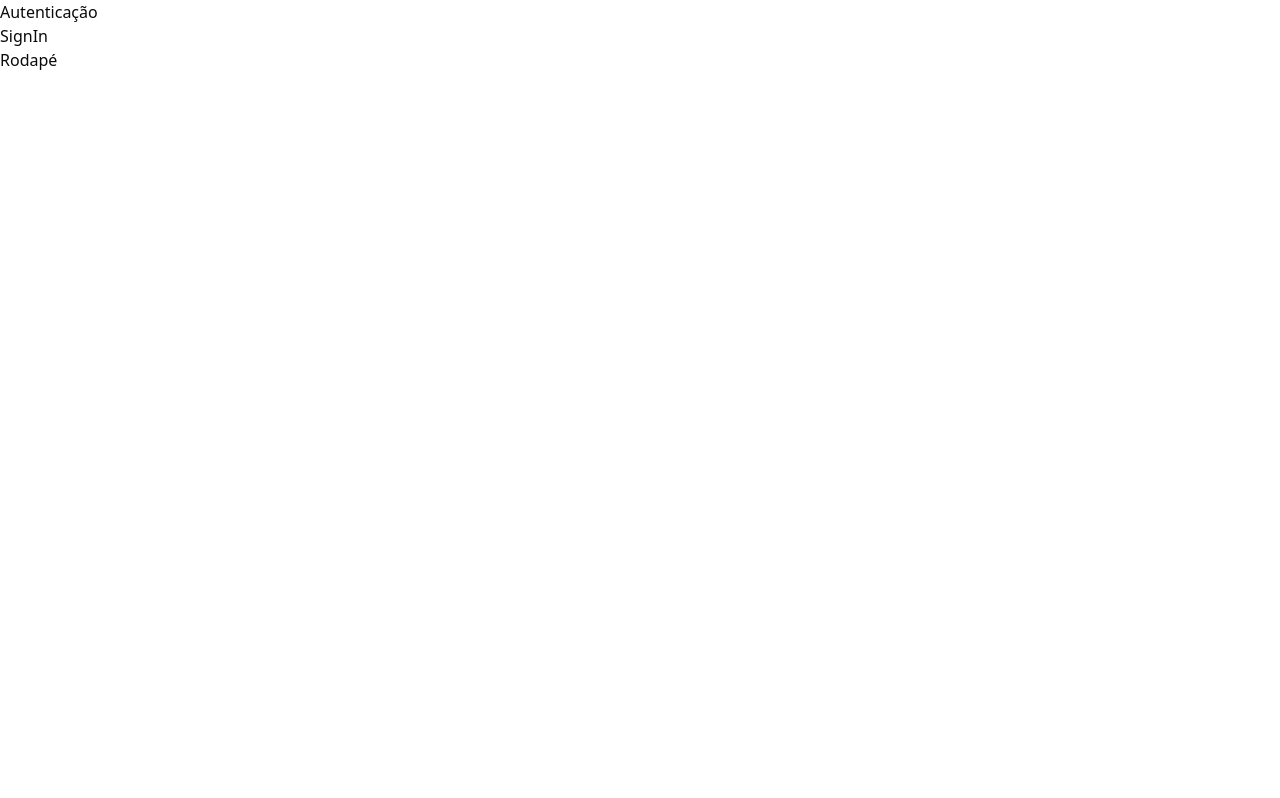
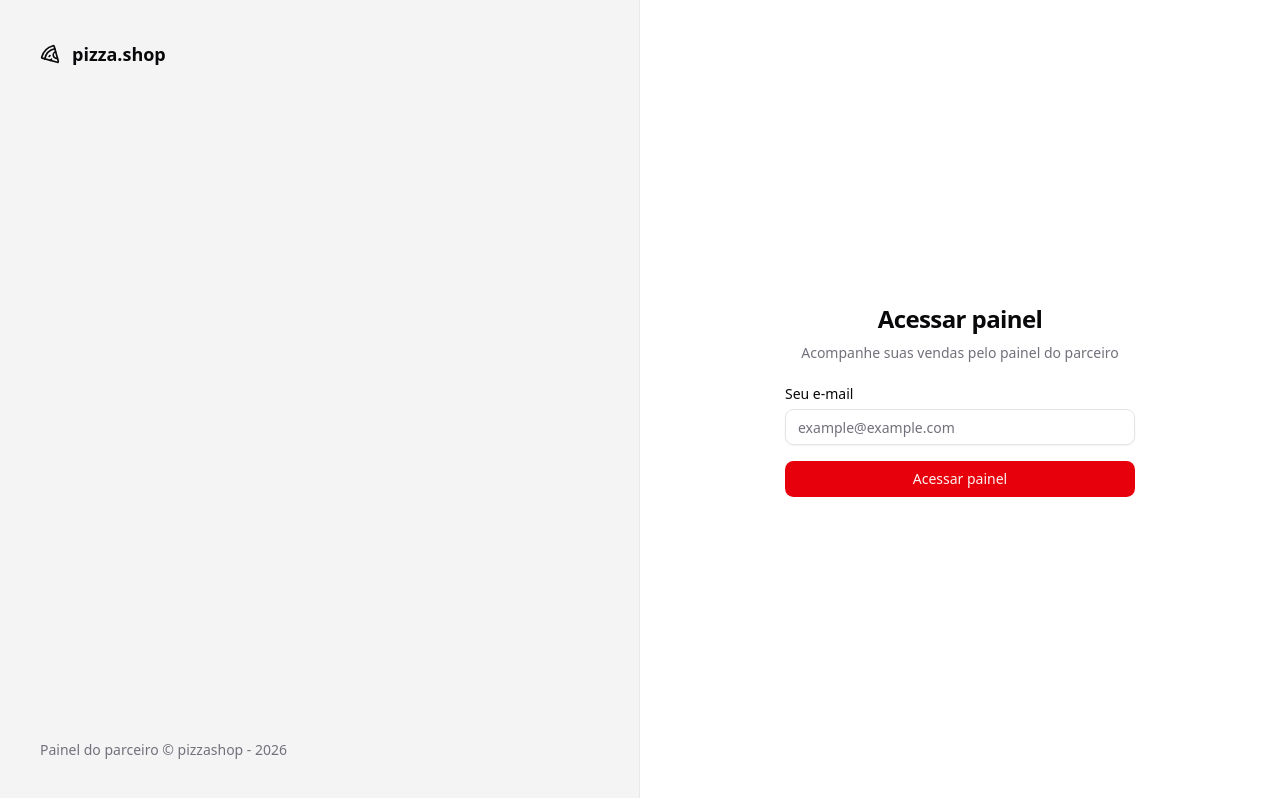
Before and after one commit to wendersonguedez/pizzashop, a React (Vite) app: page /sign-in in a window 1280 px wide. Built offline with nearby package versions, Linux system fonts and the light colour scheme.

Commit message:
feat(ui): create authentication page visual structure

```diff
--- a/src/App.tsx
+++ b/src/App.tsx
@@ -16,7 +16,7 @@ export function App() {
             <Route path="/dashboard" element={<Dashboard />} />
           </Route>
           <Route path="/" element={<AuthLayout />}>
-            <Route path="/sign-in" element={<SignIn />}></Route>
+            <Route path="/sign-in" element={<SignIn />} />
           </Route>
         </Routes>
       </BrowserRouter>
--- /dev/null
+++ b/src/components/ui/input.tsx
@@ -0,0 +1,21 @@
+import * as React from "react";
+
+import { cn } from "@/lib/utils";
+
+function Input({ className, type, ...props }: React.ComponentProps<"input">) {
+  return (
+    <input
+      type={type}
+      data-slot="input"
+      className={cn(
+        "file:text-foreground placeholder:text-muted-foreground selection:bg-primary selection:text-primary-foreground dark:bg-input/30 border-input h-9 w-full min-w-0 rounded-md border bg-transparent px-3 py-1 text-base shadow-xs transition-[color,box-shadow] outline-none file:inline-flex file:h-7 file:border-0 file:bg-transparent file:text-sm file:font-medium disabled:pointer-events-none disabled:cursor-not-allowed disabled:opacity-50 md:text-sm",
+        "focus-visible:border-ring focus-visible:ring-ring/50 focus-visible:ring-[3px]",
+        "aria-invalid:ring-destructive/20 dark:aria-invalid:ring-destructive/40 aria-invalid:border-destructive",
+        className,
+      )}
+      {...props}
+    />
+  );
+}
+
+export { Input };
--- /dev/null
+++ b/src/components/ui/label.tsx
@@ -0,0 +1,22 @@
+import * as LabelPrimitive from "@radix-ui/react-label";
+import * as React from "react";
+
+import { cn } from "@/lib/utils";
+
+function Label({
+  className,
+  ...props
+}: React.ComponentProps<typeof LabelPrimitive.Root>) {
+  return (
+    <LabelPrimitive.Root
+      data-slot="label"
+      className={cn(
+        "flex items-center gap-2 text-sm leading-none font-medium select-none group-data-[disabled=true]:pointer-events-none group-data-[disabled=true]:opacity-50 peer-disabled:cursor-not-allowed peer-disabled:opacity-50",
+        className,
+      )}
+      {...props}
+    />
+  );
+}
+
+export { Label };
--- a/src/index.css
+++ b/src/index.css
@@ -45,72 +45,72 @@
 }
 
 :root {
-  --radius: 0.625rem;
+  --radius: 0.65rem;
   --background: oklch(1 0 0);
-  --foreground: oklch(0.145 0 0);
+  --foreground: oklch(0.141 0.005 285.823);
   --card: oklch(1 0 0);
-  --card-foreground: oklch(0.145 0 0);
+  --card-foreground: oklch(0.141 0.005 285.823);
   --popover: oklch(1 0 0);
-  --popover-foreground: oklch(0.145 0 0);
-  --primary: oklch(0.205 0 0);
-  --primary-foreground: oklch(0.985 0 0);
-  --secondary: oklch(0.97 0 0);
-  --secondary-foreground: oklch(0.205 0 0);
-  --muted: oklch(0.97 0 0);
-  --muted-foreground: oklch(0.556 0 0);
-  --accent: oklch(0.97 0 0);
-  --accent-foreground: oklch(0.205 0 0);
+  --popover-foreground: oklch(0.141 0.005 285.823);
+  --primary: oklch(0.577 0.245 27.325);
+  --primary-foreground: oklch(0.971 0.013 17.38);
+  --secondary: oklch(0.967 0.001 286.375);
+  --secondary-foreground: oklch(0.21 0.006 285.885);
+  --muted: oklch(0.967 0.001 286.375);
+  --muted-foreground: oklch(0.552 0.016 285.938);
+  --accent: oklch(0.967 0.001 286.375);
+  --accent-foreground: oklch(0.21 0.006 285.885);
   --destructive: oklch(0.577 0.245 27.325);
-  --border: oklch(0.922 0 0);
-  --input: oklch(0.922 0 0);
-  --ring: oklch(0.708 0 0);
-  --chart-1: oklch(0.646 0.222 41.116);
-  --chart-2: oklch(0.6 0.118 184.704);
-  --chart-3: oklch(0.398 0.07 227.392);
-  --chart-4: oklch(0.828 0.189 84.429);
-  --chart-5: oklch(0.769 0.188 70.08);
+  --border: oklch(0.92 0.004 286.32);
+  --input: oklch(0.92 0.004 286.32);
+  --ring: oklch(0.704 0.191 22.216);
+  --chart-1: oklch(0.808 0.114 19.571);
+  --chart-2: oklch(0.637 0.237 25.331);
+  --chart-3: oklch(0.577 0.245 27.325);
+  --chart-4: oklch(0.505 0.213 27.518);
+  --chart-5: oklch(0.444 0.177 26.899);
   --sidebar: oklch(0.985 0 0);
-  --sidebar-foreground: oklch(0.145 0 0);
-  --sidebar-primary: oklch(0.205 0 0);
-  --sidebar-primary-foreground: oklch(0.985 0 0);
-  --sidebar-accent: oklch(0.97 0 0);
-  --sidebar-accent-foreground: oklch(0.205 0 0);
-  --sidebar-border: oklch(0.922 0 0);
-  --sidebar-ring: oklch(0.708 0 0);
+  --sidebar-foreground: oklch(0.141 0.005 285.823);
+  --sidebar-primary: oklch(0.577 0.245 27.325);
+  --sidebar-primary-foreground: oklch(0.971 0.013 17.38);
+  --sidebar-accent: oklch(0.967 0.001 286.375);
+  --sidebar-accent-foreground: oklch(0.21 0.006 285.885);
+  --sidebar-border: oklch(0.92 0.004 286.32);
+  --sidebar-ring: oklch(0.704 0.191 22.216);
 }
 
 .dark {
-  --background: oklch(0.145 0 0);
+  --background: oklch(0.141 0.005 285.823);
   --foreground: oklch(0.985 0 0);
-  --card: oklch(0.205 0 0);
+  --card: oklch(0.21 0.006 285.885);
   --card-foreground: oklch(0.985 0 0);
-  --popover: oklch(0.205 0 0);
+  --popover: oklch(0.21 0.006 285.885);
   --popover-foreground: oklch(0.985 0 0);
-  --primary: oklch(0.922 0 0);
-  --primary-foreground: oklch(0.205 0 0);
-  --secondary: oklch(0.269 0 0);
+  --primary: oklch(0.637 0.237 25.331);
+  --primary-foreground: oklch(0.971 0.013 17.38);
+  --secondary: oklch(0.274 0.006 286.033);
   --secondary-foreground: oklch(0.985 0 0);
-  --muted: oklch(0.269 0 0);
-  --muted-foreground: oklch(0.708 0 0);
-  --accent: oklch(0.269 0 0);
+  --muted: oklch(0.274 0.006 286.033);
+  --muted-foreground: oklch(0.705 0.015 286.067);
+  --accent: oklch(0.274 0.006 286.033);
   --accent-foreground: oklch(0.985 0 0);
   --destructive: oklch(0.704 0.191 22.216);
   --border: oklch(1 0 0 / 10%);
   --input: oklch(1 0 0 / 15%);
-  --ring: oklch(0.556 0 0);
-  --chart-1: oklch(0.488 0.243 264.376);
-  --chart-2: oklch(0.696 0.17 162.48);
-  --chart-3: oklch(0.769 0.188 70.08);
-  --chart-4: oklch(0.627 0.265 303.9);
-  --chart-5: oklch(0.645 0.246 16.439);
-  --sidebar: oklch(0.205 0 0);
+  --ring: oklch(0.396 0.141 25.723);
+  --chart-1: oklch(0.808 0.114 19.571);
+  --chart-2: oklch(0.637 0.237 25.331);
+  --chart-3: oklch(0.577 0.245 27.325);
+  --chart-4: oklch(0.505 0.213 27.518);
+  --chart-5: oklch(0.444 0.177 26.899);
+  --sidebar: oklch(0.21 0.006 285.885);
   --sidebar-foreground: oklch(0.985 0 0);
-  --sidebar-primary: oklch(0.488 0.243 264.376);
-  --sidebar-primary-foreground: oklch(0.985 0 0);
-  --sidebar-accent: oklch(0.269 0 0);
+  --sidebar-primary: oklch(0.637 0.237 25.331);
+  --sidebar-primary-foreground: oklch(0.971 0.013 17.38);
+  --sidebar-accent: oklch(0.274 0.006 286.033);
   --sidebar-accent-foreground: oklch(0.985 0 0);
   --sidebar-border: oklch(1 0 0 / 10%);
-  --sidebar-ring: oklch(0.556 0 0);
+  --sidebar-ring: oklch(0.396 0.141 25.723);
 }
 
 @layer base {
--- a/src/pages/_layouts/auth.tsx
+++ b/src/pages/_layouts/auth.tsx
@@ -1,16 +1,21 @@
+import { Pizza } from "lucide-react";
 import { Outlet } from "react-router";
 
 export function AuthLayout() {
   return (
-    <div>
-      <h1>Autenticação</h1>
-
-      <div>
-        <Outlet />
+    <div className="grid min-h-screen grid-cols-2">
+      <div className="border-foreground/5 bg-muted text-muted-foreground flex h-full flex-col justify-between border-r p-10">
+        <div className="text-foreground flex items-center gap-3 text-lg font-medium">
+          <Pizza className="h-5 w-5" />{" "}
+          <span className="font-semibold">pizza.shop</span>
+        </div>
+        <footer className="text-sm">
+          Painel do parceiro &copy; pizzashop - {new Date().getFullYear()}
+        </footer>
       </div>
 
-      <div>
-        <h1>Rodapé</h1>
+      <div className="flex flex-col items-center justify-center">
+        <Outlet />
       </div>
     </div>
   );
--- a/src/pages/auth/sign-in.tsx
+++ b/src/pages/auth/sign-in.tsx
@@ -1,10 +1,41 @@
 import { Helmet } from "react-helmet-async";
+
+import { Button } from "@/components/ui/button";
+import { Input } from "@/components/ui/input";
+import { Label } from "@/components/ui/label";
 
 export function SignIn() {
   return (
     <>
       <Helmet title="Login" />
-      <h1>SignIn</h1>
+      <div className="p-8">
+        <div className="flex w-87.5 flex-col justify-center gap-6">
+          <div className="flex flex-col gap-2 text-center">
+            <h1 className="text-2xl font-semibold tracking-tight">
+              Acessar painel
+            </h1>
+            <p className="text-muted-foreground text-sm">
+              Acompanhe suas vendas pelo painel do parceiro
+            </p>
+          </div>
+
+          <form className="space-y-4">
+            <div className="space-y-2">
+              <Label htmlFor="email">Seu e-mail</Label>
+              <Input
+                id="email"
+                name="email"
+                type="email"
+                placeholder="example@example.com"
+              />
+            </div>
+
+            <Button className="w-full cursor-pointer" type="submit">
+              Acessar painel
+            </Button>
+          </form>
+        </div>
+      </div>
     </>
   );
 }
```
